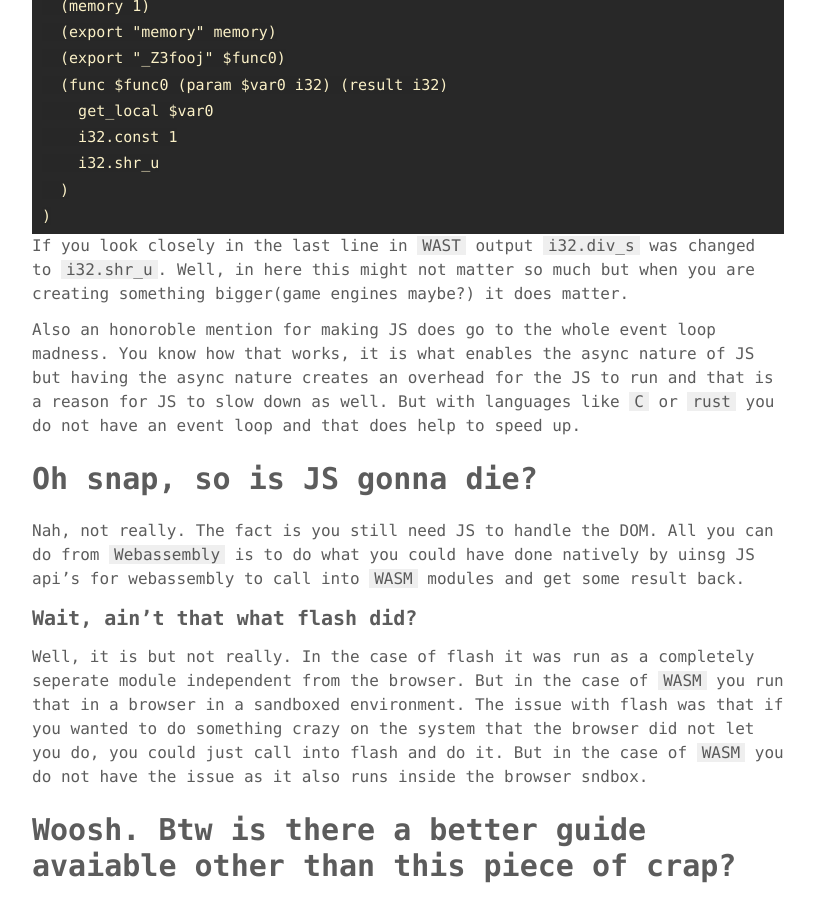
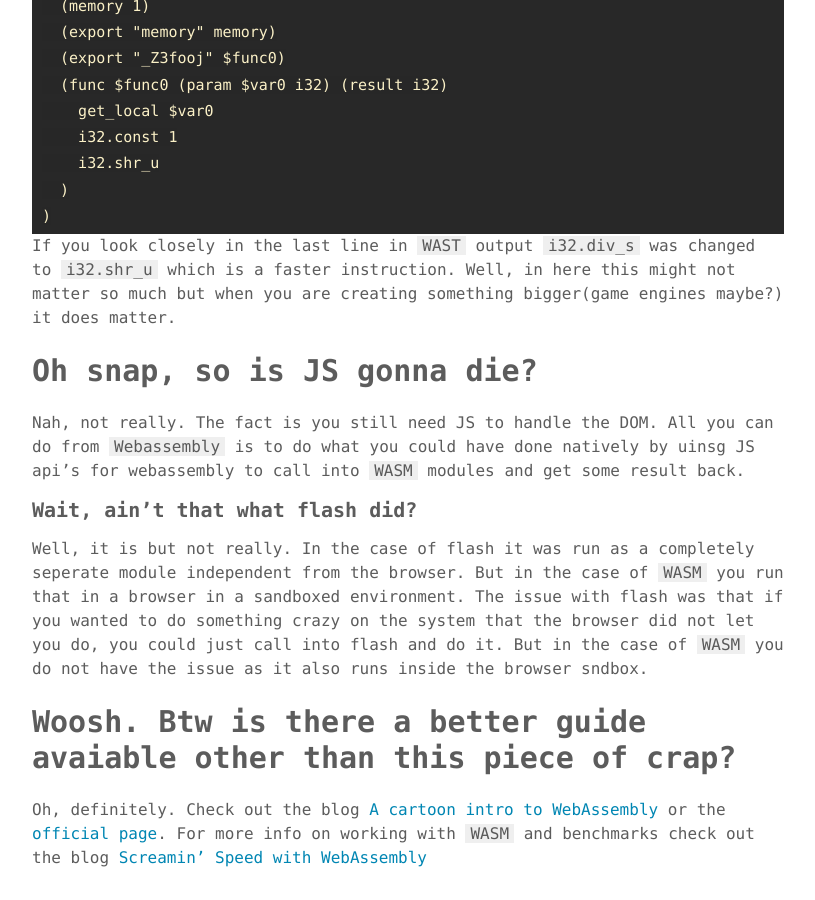
Before and after one commit to meain/blog, a Jekyll site: the page built from _posts/2017-08-27-ehh-webassembly.md, in a window 1280 px wide and 900 px high, scrolled down 3614 px. Shown: the whole window, without its empty margins (232-1047 px from the left). Built offline with Jekyll 4.4.1, drawn with Linux system fonts in a browser that asks for light colours; some web fonts are replaced; comment, search, counter and statistics services are not loaded.

Commit message:
post:wasm: cleanup

````diff
--- a/_posts/2017-08-27-ehh-webassembly.md
+++ b/_posts/2017-08-27-ehh-webassembly.md
@@ -123,9 +123,7 @@ unsigned int foo(unsigned int x){
   )
 )
 ```
-If you look closely in the last line in `WAST` output `i32.div_s` was changed to `i32.shr_u`. Well, in here this might not matter so much but when you are creating something bigger(game engines maybe?) it does matter.
-
-Also an honoroble mention for making JS does go to the whole event loop madness. You know how that works, it is what enables the async nature of JS but having the async nature creates an overhead for the JS to run and that is a reason for JS to slow down as well. But with languages like `C` or `rust` you do not have an event loop and that does help to speed up.
+If you look closely in the last line in `WAST` output `i32.div_s` was changed to `i32.shr_u` which is a faster instruction. Well, in here this might not matter so much but when you are creating something bigger(game engines maybe?) it does matter.
 
 # Oh snap, so is JS gonna die?
 
````
